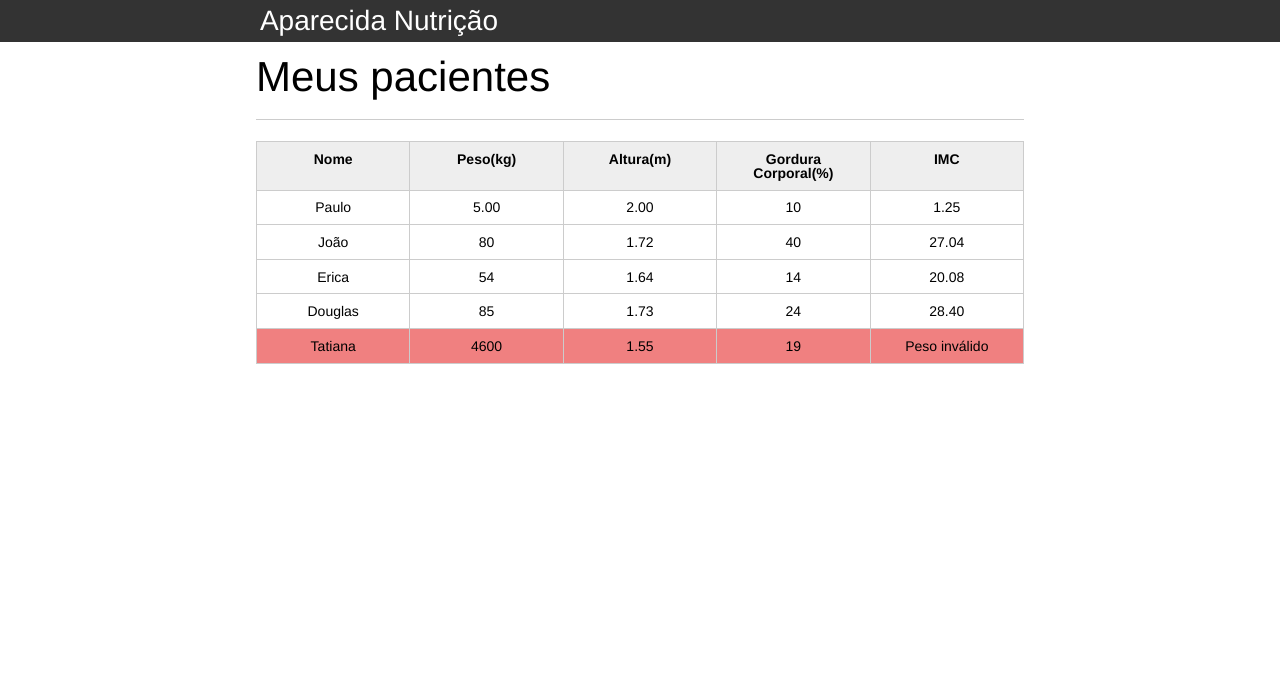
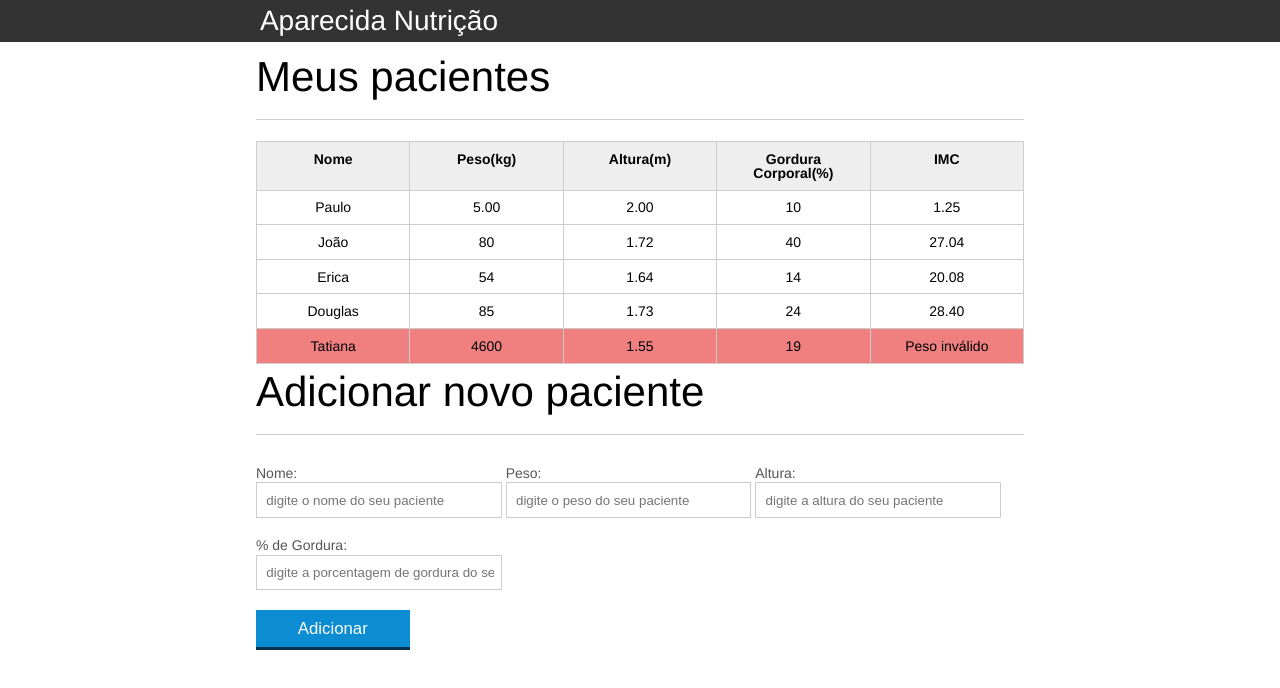
Before and after one commit to layllandrade/Atividade-alura, a plain HTML site: page index.html in a window 1280 px wide. Drawn offline with Linux system fonts and the light colour scheme.

Commit message:
Adicionando formulario

```diff
--- a/index.html
+++ b/index.html
@@ -72,6 +72,29 @@
 
 			</section>
 		</main>
+		<section class="container">
+			<h2 id="titulo-form">Adicionar novo paciente</h2>
+			<form id="form-adiciona">
+				<div class="grupo">
+					<label for="nome">Nome:</label>
+					<input id="nome" name="nome" type="text" placeholder="digite o nome do seu paciente" class="campo">
+				</div>
+				<div class="grupo">
+					<label for="peso">Peso:</label>
+					<input id="peso" name="peso" type="text" placeholder="digite o peso do seu paciente" class="campo campo-medio">
+				</div>
+				<div class="grupo">
+					<label for="altura">Altura:</label>
+					<input id="altura" name="altura" type="text" placeholder="digite a altura do seu paciente" class="campo campo-medio">
+				</div>
+				<div class="grupo">
+					<label for="gordura">% de Gordura:</label>
+					<input id="gordura" type="text" placeholder="digite a porcentagem de gordura do seu paciente" class="campo campo-medio">
+				</div>
+
+				<button id="adicionar-paciente" class="botao bto-principal">Adicionar</button>
+			</form>
+		</section>
 		<script src="./js/principal.js"></script>
 	</body>
 </html>
```
